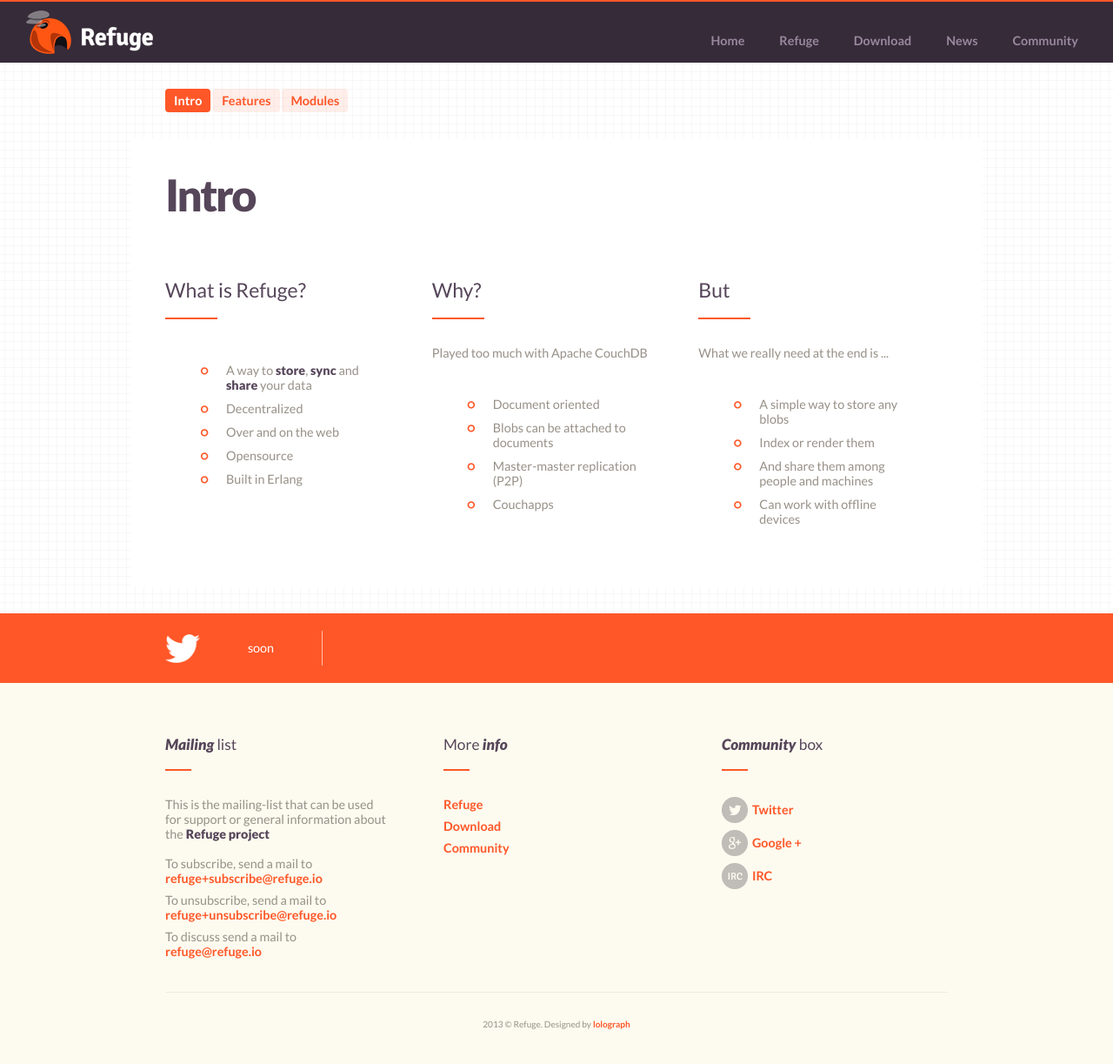
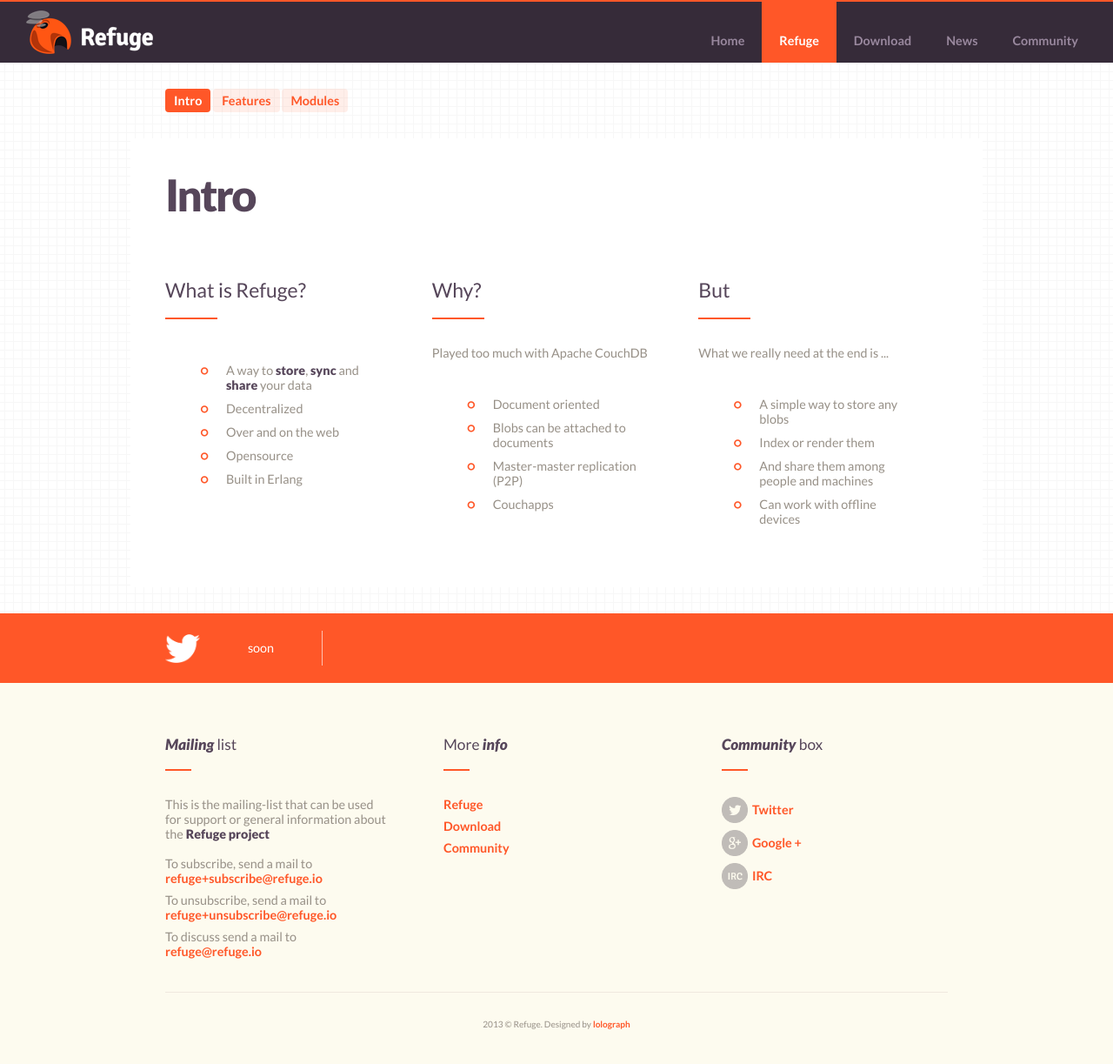
Before and after one commit to refuge/refuge.io, a Jekyll site: the page built from details/index.html, in a window 1280 px wide. Shown: the whole page at 87% size. Built offline with Jekyll 4.4.1, drawn with Linux system fonts in a browser that asks for light colours.

Commit message:
Fix the "Refuge" menu item not being selected.
Fix #5.

```diff
--- a/_includes/header.html
+++ b/_includes/header.html
@@ -3,7 +3,7 @@
                 <nav>
                     <ul>
                         <li{% if page.title == "Welcome" %} class="selected"{% endif %}><a href="/">Home</a></li>
-                        <li{% if page.title == "Details" %} class="selected"{% endif %}><a href="/details">Refuge</a></li>
+                        <li{% if page.title == "Details" or page.category == 'refuge' %} class="selected"{% endif %}><a href="/details">Refuge</a></li>
                         <li{% if page.title == "Download" %} class="selected"{% endif %}><a href="/download">Download</a></li>
                         <li{% if page.title == "News" or page.categories | first == 'news' %} class="selected"{% endif %}><a href="/news">News</a></li>
                         <li{% if page.title == "Community" %} class="selected"{% endif %}><a href="/community">Community</a></li>
```
